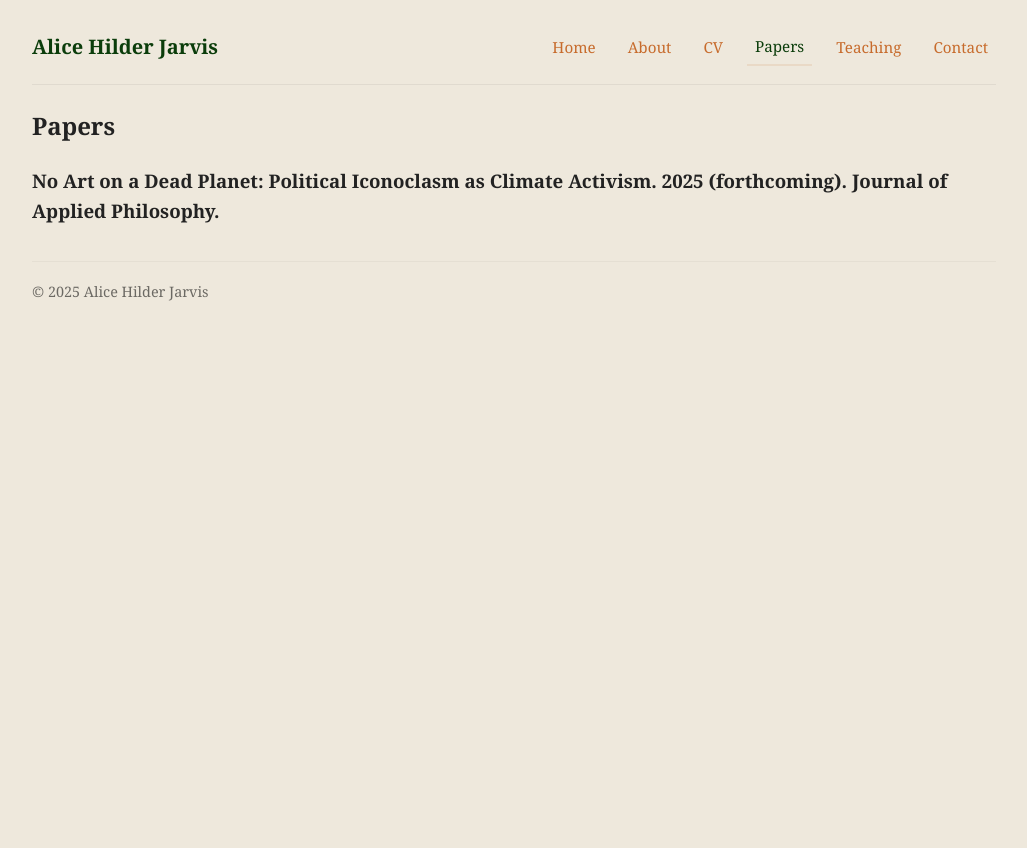
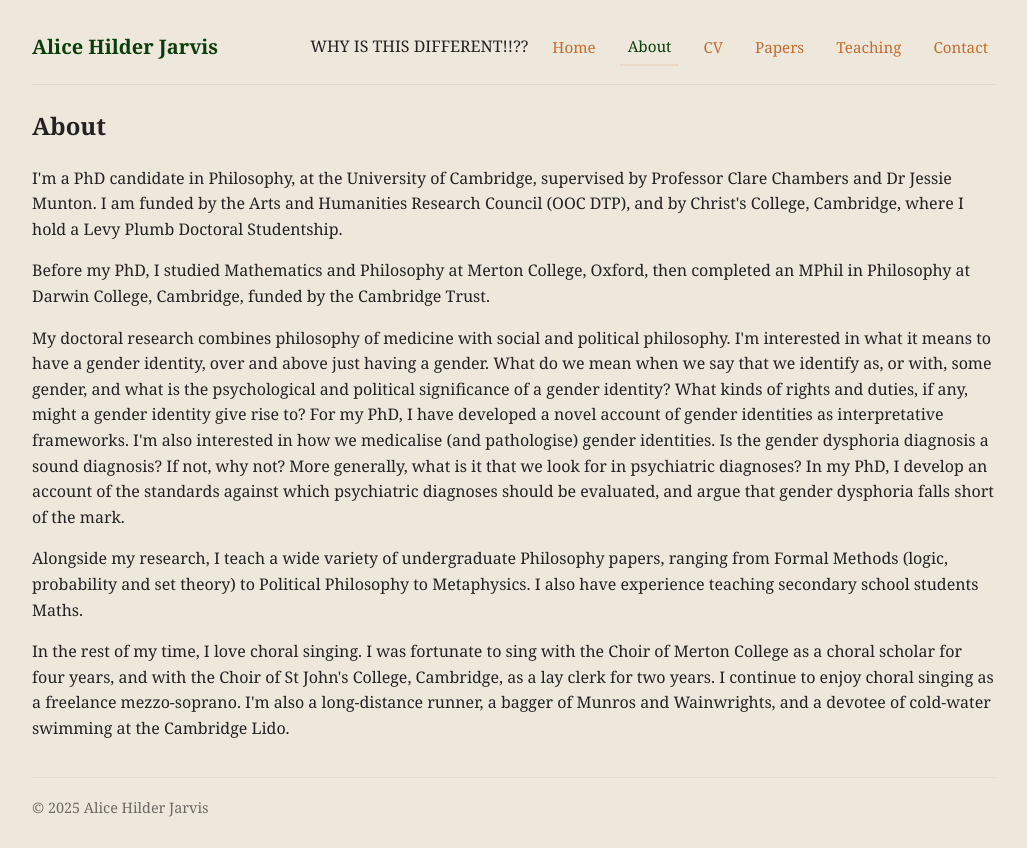
Before and after one commit to alicehilderjarvis/alicehilderjarvis.github.io, a plain HTML site: page papers.html in a window 1280 px wide. Shown: the whole page, without its empty margins (126-1153 px from the left). Before the commit the page ends 800 px from the top, so only its background shows below. Drawn offline with Linux system fonts and the light colour scheme.

Commit message:
Update papers.html

```diff
--- a/papers.html
+++ b/papers.html
@@ -2,30 +2,34 @@
 <html lang="en">
 <head>
   <meta charset="utf-8"><meta name="viewport" content="width=device-width,initial-scale=1">
-  <title>Papers — Alice Hilder Jarvis</title>
+  <title>About — Alice Hilder Jarvis</title>
   <link rel="stylesheet" href="styles.css">
 </head>
 <body>
 <div class="container">
   <header class="header">
   <div class="site-title">Alice Hilder Jarvis</div>
-    <nav class="nav">
+  <nav class="nav" aria-label="Main navigation"> WHY IS THIS DIFFERENT!!??
     <a href="index.html">Home</a>
-      <a href="about.html">About</a>
+    <a href="about.html" class="active">About</a>
     <a href="cv.html">CV</a>
-      <a href="papers.html" class="active">Papers</a>
+    <a href="papers.html">Papers</a>
     <a href="teaching.html">Teaching</a>
     <a href="contact.html">Contact</a>
    </nav>
   </header>
 
   <main class="main">
-    <h2>Papers</h2>
-    <h3>No Art on a Dead Planet: Political Iconoclasm as Climate Activism. 2025 (forthcoming). Journal of Applied Philosophy.</h3>
+    <h2>About</h2>
+    <p>I'm a PhD candidate in Philosophy, at the University of Cambridge, supervised by Professor Clare Chambers and Dr Jessie Munton. I am funded by the Arts and Humanities Research Council (OOC DTP), and by Christ's College, Cambridge, where I hold a Levy Plumb Doctoral Studentship.</p>
+    <p>Before my PhD, I studied Mathematics and Philosophy at Merton College, Oxford, then completed an MPhil in Philosophy at Darwin College, Cambridge, funded by the Cambridge Trust.</p>
+    <p>My doctoral research combines philosophy of medicine with social and political philosophy. I'm interested in what it means to have a gender identity, over and above just having a gender. What do we mean when we say that we identify as, or with, some gender, and what is the psychological and political significance of a gender identity? What kinds of rights and duties, if any, might a gender identity give rise to? For my PhD, I have developed a novel account of gender identities as interpretative frameworks. I'm also interested in how we medicalise (and pathologise) gender identities. Is the gender dysphoria diagnosis a sound diagnosis? If not, why not? More generally, what is it that we look for in psychiatric diagnoses? In my PhD, I develop an account of the standards against which psychiatric diagnoses should be evaluated, and argue that gender dysphoria falls short of the mark.</p>
+    <p>Alongside my research, I teach a wide variety of undergraduate Philosophy papers, ranging from Formal Methods (logic, probability and set theory) to Political Philosophy to Metaphysics. I also have experience teaching secondary school students Maths.</p>
+    <p>In the rest of my time, I love choral singing. I was fortunate to sing with the Choir of Merton College as a choral scholar for four years, and with the Choir of St John's College, Cambridge, as a lay clerk for two years. I continue to enjoy choral singing as a freelance mezzo-soprano. I'm also a long-distance runner, a bagger of Munros and Wainwrights, and a devotee of cold-water swimming at the Cambridge Lido.</p>
   </main>
 
-  <footer class="footer">© <span id="yr3"></span> Alice Hilder Jarvis</footer>
+  <footer class="footer"> © <span id="yr2"></span> Alice Hilder Jarvis </footer>
 </div>
-<script>document.getElementById('yr3').textContent=new Date().getFullYear()</script>
+<script>document.getElementById('yr2').textContent=new Date().getFullYear()</script>
 </body>
 </html>
```
Lines whose indentation alone changed are shown as unchanged.
